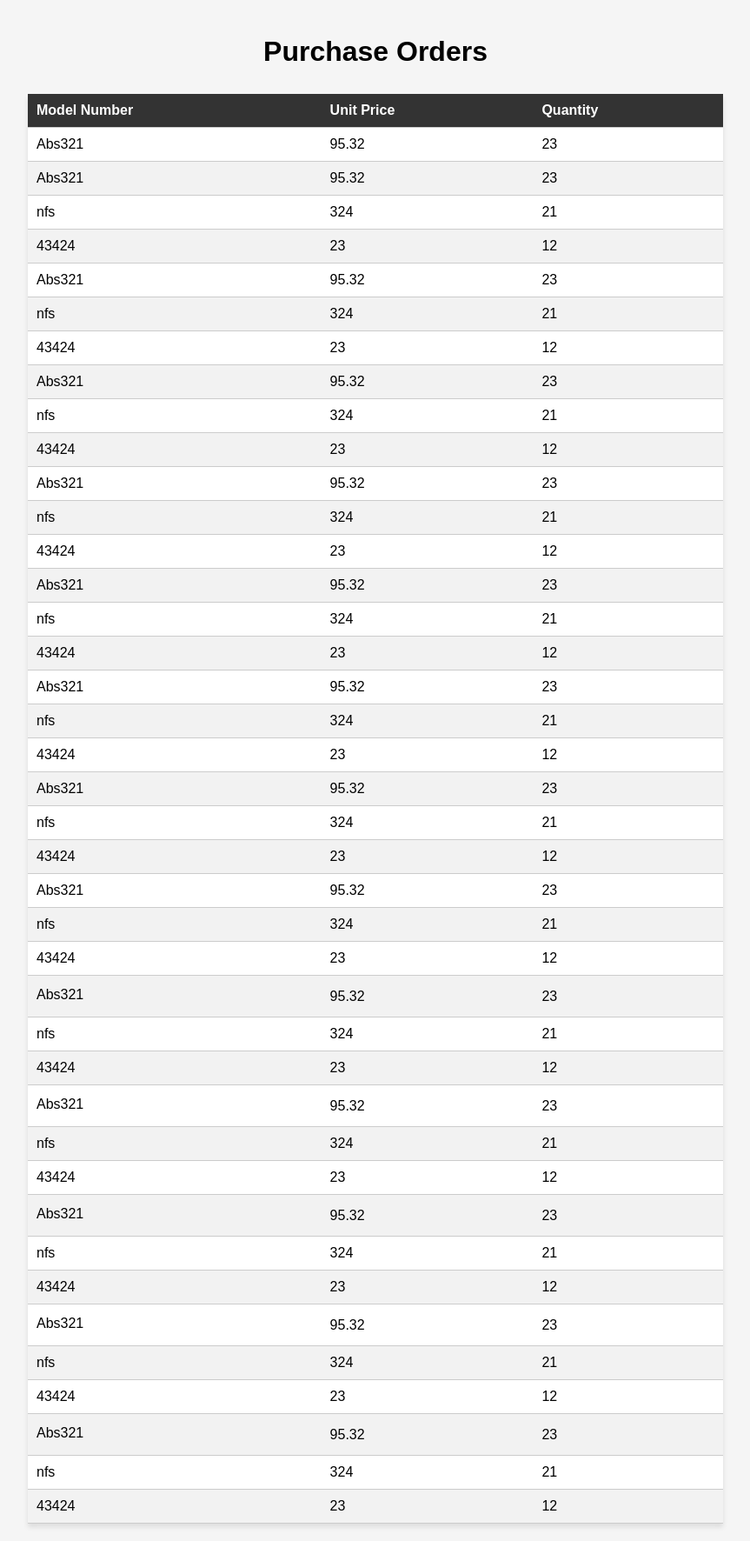
After one commit to Vision1224/alpine_air_project, a Flask app: page /orders in a window 1280 px wide. The commit adds this page. Shown: the whole page at 87% size, without its empty margins (208-1071 px from the left). Run offline with Flask 3, Linux system fonts and the light colour scheme.

Commit message:
Added a Purchase Orders Page

```diff
--- /dev/null
+++ b/app/static/css/orders.css
@@ -0,0 +1,40 @@
+/* General styles */
+body {
+    font-family: Arial, sans-serif;
+    margin: 0;
+    padding: 20px;
+    background-color: #f5f5f5;
+}
+
+h1 {
+    : #333;
+    text-align: center;
+    margin-bottom: 30px;
+}
+
+/* Table styles */
+table {
+    margin: 0 auto;
+    width: 100%;
+    max-width: 800px;
+    border-collapse: collapse;
+    background-color: #fff;
+    box-shadow: 0 4px 6px rgba(0, 0, 0, 0.1);
+}
+
+th,
+td {
+    padding: 10px;
+    text-align: left;
+    border-bottom: 1px solid #ccc;
+}
+
+th {
+    background-color: #333;
+    color: #fff;
+    font-weight: bold;
+}
+
+tr:nth-child(even) {
+    background-color: #f2f2f2;
+}
--- /dev/null
+++ b/app/static/js/orders.js
@@ -0,0 +1,16 @@
+document.addEventListener("DOMContentLoaded", function () {
+  fetch("/orders_data")
+    .then((response) => response.json())
+    .then((data) => {
+      const tableBody = document.querySelector("#ordersTable tbody");
+      data.forEach((order) => {
+        const row = document.createElement("tr");
+        row.innerHTML = `
+          <td>${String(order.model_number)}</td>
+          <td>${String(order.unit_price)}</td>
+          <td>${String(order.quantity)}</td>
+        `;
+        tableBody.appendChild(row);
+      });
+    });
+});
--- a/app/templates/index.html
+++ b/app/templates/index.html
@@ -32,6 +32,11 @@
 
     <div id="response"></div>
 
+    <!-- Add a link to the orders page -->
+    <p>
+      <a href="{{ url_for('main.orders') }}">View Purchase Orders</a>
+    </p>
+
     <script src="{{ url_for('static', filename='js/main.js') }}"></script>
   </body>
 </html>
--- /dev/null
+++ b/app/templates/orders.html
@@ -0,0 +1,23 @@
+<!DOCTYPE html>
+<html>
+  <head>
+    <title>Purchase Orders</title>
+    <link
+      rel="stylesheet"
+      href="{{ url_for('static', filename='css/orders.css') }}" />
+  </head>
+  <body>
+    <h1>Purchase Orders</h1>
+    <table id="ordersTable">
+      <thead>
+        <tr>
+          <th>Model Number</th>
+          <th>Unit Price</th>
+          <th>Quantity</th>
+        </tr>
+      </thead>
+      <tbody></tbody>
+    </table>
+    <script src="{{ url_for('static', filename='js/orders.js') }}"></script>
+  </body>
+</html>
--- a/app/views.py
+++ b/app/views.py
@@ -37,3 +37,19 @@ def index():
             return jsonify({'error': str(e)}), 400
 
     return render_template('index.html')
+
+@main_blueprint.route('/orders_data', methods=['GET'])
+def orders_data():
+    if request.method == 'GET':
+        try:
+            with open('purchase_orders.json', 'r') as json_file:
+                purchase_orders = [json.loads(line) for line in json_file]
+            return jsonify(purchase_orders)
+        except Exception as e:
+            return jsonify({'error': str(e)}), 400
+
+
+@main_blueprint.route('/orders', methods=['GET'])
+def orders():
+    if request.method == 'GET':
+        return render_template('orders.html')
--- a/purchase_orders.json
+++ b/purchase_orders.json
@@ -1,5 +1,26 @@
-{"model_number": "\u0093Abs321\u0094", "unit_price": 95.32, "quantity": 23}
-{"model_number": "\u0093Abs321\u0094", "unit_price": 95.32, "quantity": 23}
+{"model_number": "Abs321", "unit_price": 95.32, "quantity": 23}
+{"model_number": "Abs321", "unit_price": 95.32, "quantity": 23}
+{"model_number": "nfs", "unit_price": 324.0, "quantity": 21}
+{"model_number": "43424", "unit_price": 23.0, "quantity": 12}
+{"model_number": "Abs321", "unit_price": 95.32, "quantity": 23}
+{"model_number": "nfs", "unit_price": 324.0, "quantity": 21}
+{"model_number": "43424", "unit_price": 23.0, "quantity": 12}
+{"model_number": "Abs321", "unit_price": 95.32, "quantity": 23}
+{"model_number": "nfs", "unit_price": 324.0, "quantity": 21}
+{"model_number": "43424", "unit_price": 23.0, "quantity": 12}
+{"model_number": "Abs321", "unit_price": 95.32, "quantity": 23}
+{"model_number": "nfs", "unit_price": 324.0, "quantity": 21}
+{"model_number": "43424", "unit_price": 23.0, "quantity": 12}
+{"model_number": "Abs321", "unit_price": 95.32, "quantity": 23}
+{"model_number": "nfs", "unit_price": 324.0, "quantity": 21}
+{"model_number": "43424", "unit_price": 23.0, "quantity": 12}
+{"model_number": "Abs321", "unit_price": 95.32, "quantity": 23}
+{"model_number": "nfs", "unit_price": 324.0, "quantity": 21}
+{"model_number": "43424", "unit_price": 23.0, "quantity": 12}
+{"model_number": "Abs321", "unit_price": 95.32, "quantity": 23}
+{"model_number": "nfs", "unit_price": 324.0, "quantity": 21}
+{"model_number": "43424", "unit_price": 23.0, "quantity": 12}
+{"model_number": "Abs321", "unit_price": 95.32, "quantity": 23}
 {"model_number": "nfs", "unit_price": 324.0, "quantity": 21}
 {"model_number": "43424", "unit_price": 23.0, "quantity": 12}
 {"model_number": "\u0093Abs321\u0094", "unit_price": 95.32, "quantity": 23}
@@ -17,15 +38,3 @@
 {"model_number": "\u0093Abs321\u0094", "unit_price": 95.32, "quantity": 23}
 {"model_number": "nfs", "unit_price": 324.0, "quantity": 21}
 {"model_number": "43424", "unit_price": 23.0, "quantity": 12}
-{"model_number": "\u0093Abs321\u0094", "unit_price": 95.32, "quantity": 23}
-{"model_number": "nfs", "unit_price": 324.0, "quantity": 21}
-{"model_number": "43424", "unit_price": 23.0, "quantity": 12}
-{"model_number": "\u0093Abs321\u0094", "unit_price": 95.32, "quantity": 23}
-{"model_number": "nfs", "unit_price": 324.0, "quantity": 21}
-{"model_number": "43424", "unit_price": 23.0, "quantity": 12}
-{"model_number": "\u0093Abs321\u0094", "unit_price": 95.32, "quantity": 23}
-{"model_number": "nfs", "unit_price": 324.0, "quantity": 21}
-{"model_number": "43424", "unit_price": 23.0, "quantity": 12}
-{"model_number": "\u0093Abs321\u0094", "unit_price": 95.32, "quantity": 23}
-{"model_number": "nfs", "unit_price": 324.0, "quantity": 21}
-{"model_number": "43424", "unit_price": 23.0, "quantity": 12}
```
